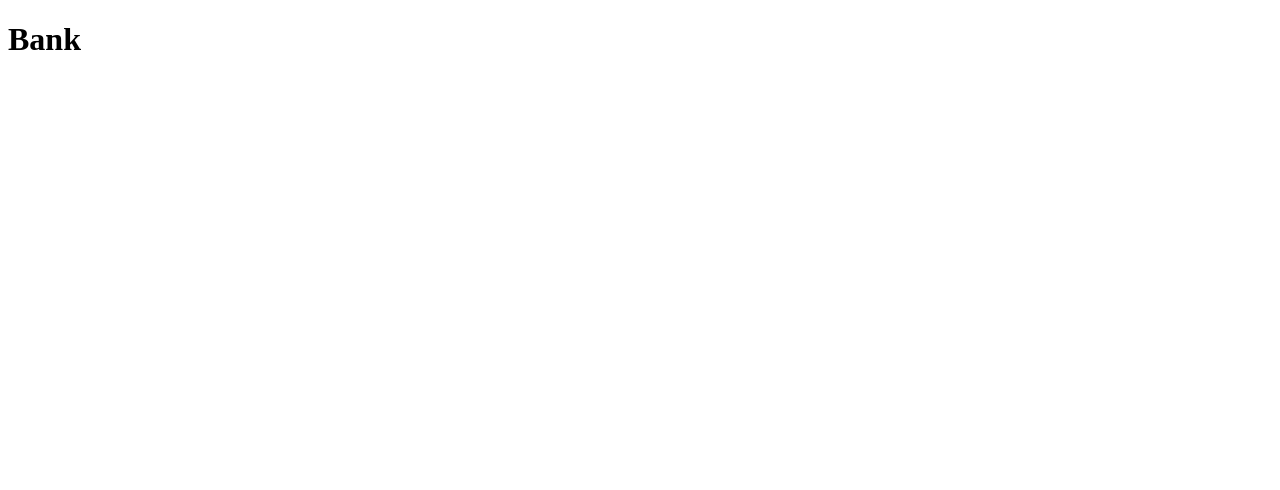
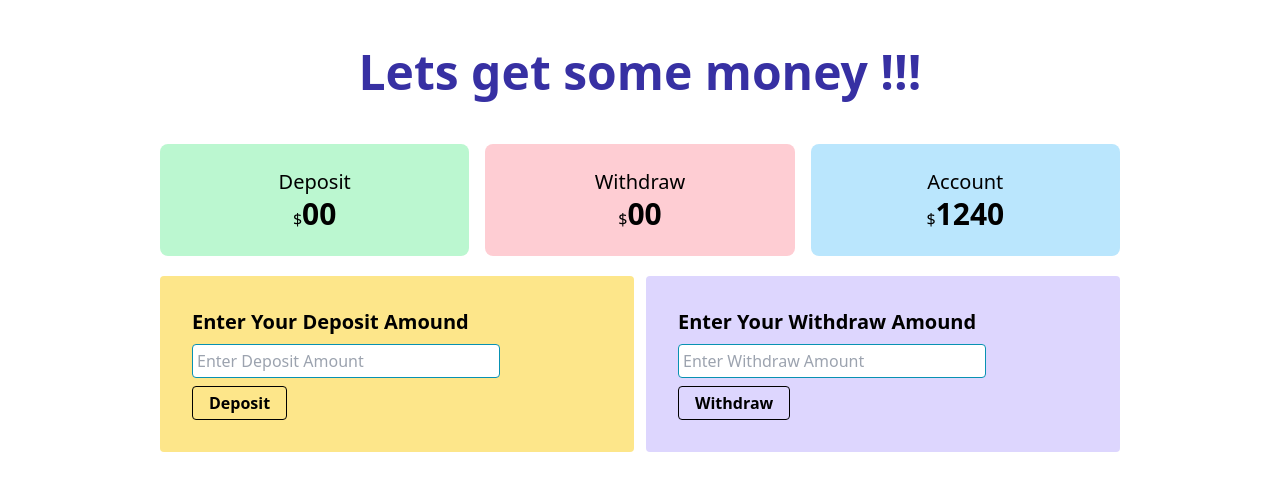
Before and after one commit to hrz07/myBank-practice, a plain HTML site: page bank.html in a window 1280 px wide. Drawn offline with nearby package versions, Linux system fonts and the light colour scheme.

Commit message:
bank design complete

```diff
--- a/bank.html
+++ b/bank.html
@@ -4,9 +4,45 @@
     <meta charset="UTF-8">
     <meta http-equiv="X-UA-Compatible" content="IE=edge">
     <meta name="viewport" content="width=device-width, initial-scale=1.0">
-    <title>Document</title>
+    <script src="https://cdn.tailwindcss.com"></script>
+    <title>MyBank</title>
 </head>
 <body>
-    <h1>Bank</h1>
+    <header>
+        <h1 class="text-5xl text-center my-12 font-bold text-indigo-800">Lets get some money !!!</h1>
+    </header>
+
+    <main class="w-3/4 mx-auto">
+        <div class="grid grid-cols-3 gap-4 text-center">
+            <div class="bg-green-200 p-6 rounded-lg">
+                <h2 class="text-xl ">Deposit</h2>
+               <h3>$<span class="text-3xl font-bold">00</span></h3>
+            </div>
+            <div class="bg-rose-200 p-6 rounded-lg">
+                <h2 class="text-xl">Withdraw</h2>
+                <h3>$<span class="text-3xl font-bold">00</span></h3>
+            </div>
+            <div class="bg-sky-200 p-6 rounded-lg">
+                <h2 class="text-xl">Account</h2>
+                <h3>$<span class="text-3xl font-bold">1240</span></h3>
+            </div>
+        </div>
+
+        <div class="grid grid-cols-2 gap-3 mt-5">
+            <div class="bg-amber-200 p-8 rounded">
+                <h2 class="text-xl mb-2 text-black-600 font-semibold">Enter Your Deposit Amound</h2>
+                <input class="border border-cyan-600 block w-3/4 p-1 mb-2 rounded" placeholder="Enter Deposit Amount" type="text">
+                <button class="font-bold text-black-600 border border-black px-4 py-1 rounded hover:bg-black hover:text-white">Deposit</button>
+            </div>
+            <div class="bg-violet-200 p-8 rounded">
+                <h2 class="text-xl mb-2 text-black-600 font-semibold">Enter Your Withdraw Amound</h2>
+                <input class="border border-cyan-600 block w-3/4 p-1 mb-2 rounded" placeholder="Enter Withdraw Amount" type="text">
+                <button class="font-bold text-black-600 border border-black px-4 py-1 rounded hover:bg-black hover:text-white">Withdraw</button>
+            </div>
+        </div>
+    </main>
+
+
+    <script src="./bank.js"></script>
 </body>
 </html>
--- a/login.js
+++ b/login.js
@@ -4,10 +4,11 @@ document.getElementById('login-btn').addEventListener('click',()=>{
 
     const inputEmail = document.getElementById('email-input').value;
     const inputPass = document.getElementById('pass-input').value;
-    document.getElementById('email-input').value = '';
 
+    document.getElementById('email-input').value='';
+    document.getElementById('pass-input').value='';
 
     if(email == inputEmail && pass == inputPass){
-        window.location.href="bank.html"
+        window.location.href="./bank.html"
     }
 })
```
Also changed, not shown: index.html (+2 -2 lines).
